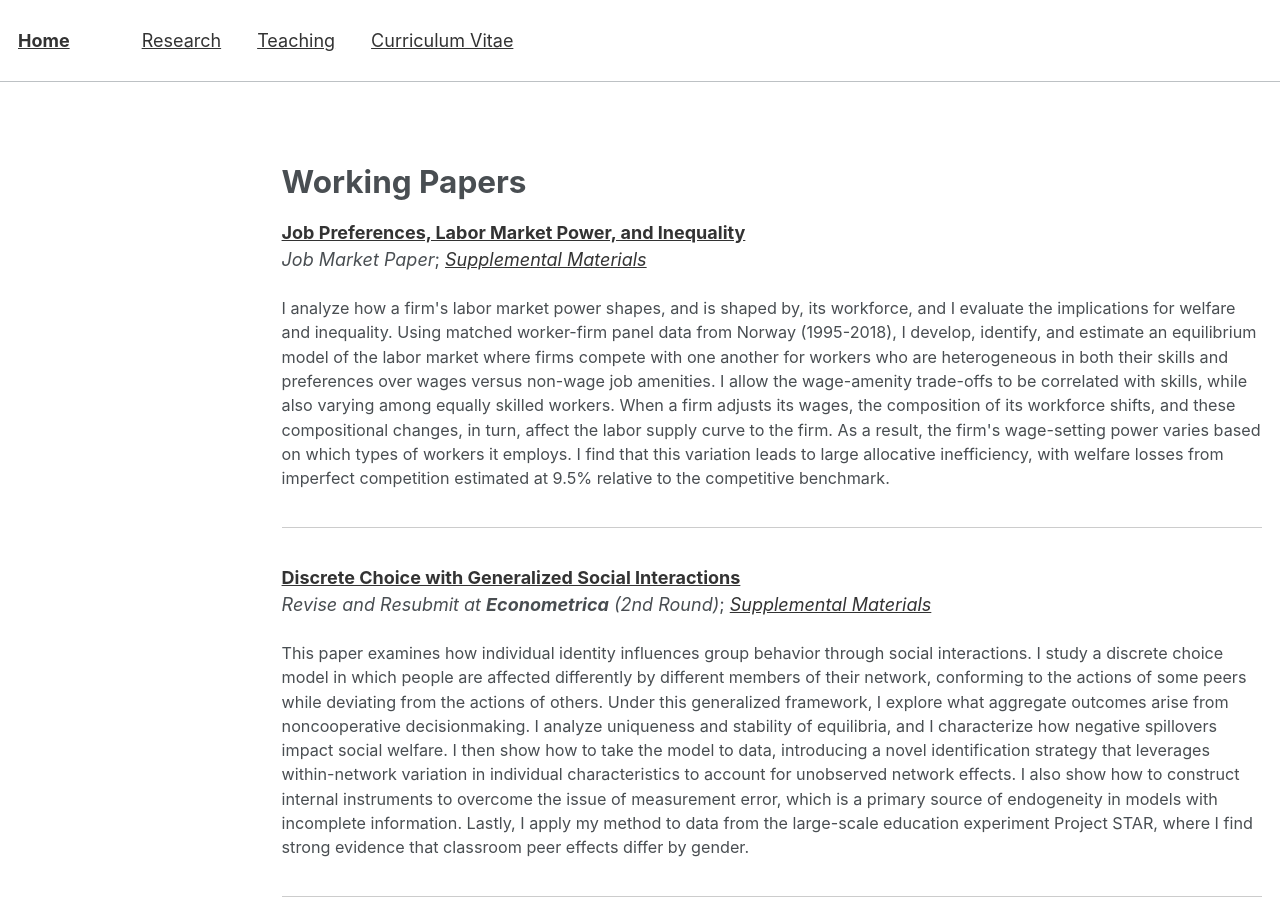
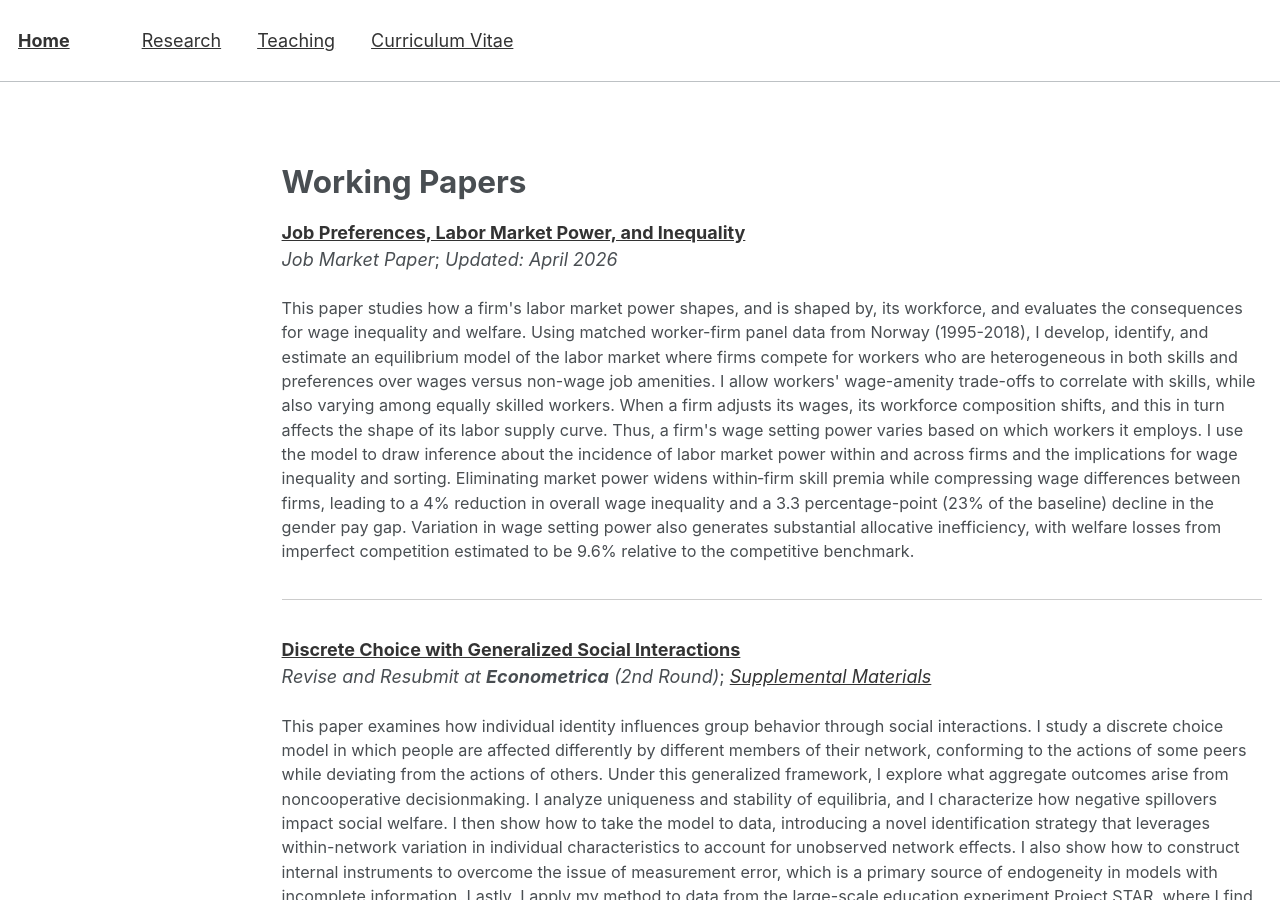
Before and after one commit to ovolpe/ovolpe.github.io, a Jekyll site: the page built from _pages/research.md, in a window 1280 px wide and 900 px high. Built offline with Jekyll 4.4.1, drawn with Linux system fonts in a browser that asks for light colours.

Commit message:
Update research.md

```diff
--- a/_pages/research.md
+++ b/_pages/research.md
@@ -9,10 +9,10 @@ author_profile: false
 ## <span style="font-size: 1.4em;">Working Papers</span>
 
 [**Job Preferences, Labor Market Power, and Inequality**](/files/jmp.pdf) <br>
-_Job Market Paper_; [*Supplemental Materials*](/files/jmp_supplement.pdf)<br>
+_Job Market Paper_; _Updated: April 2026_<br>
 
 <p style="font-size: 0.9em;">
-I analyze how a firm's labor market power shapes, and is shaped by, its workforce, and I evaluate the implications for welfare and inequality. Using matched worker-firm panel data from Norway (1995-2018), I develop, identify, and estimate an equilibrium model of the labor market where firms compete with one another for workers who are heterogeneous in both their skills and preferences over wages versus non-wage job amenities. I allow the wage-amenity trade-offs to be correlated with skills, while also varying among equally skilled workers. When a firm adjusts its wages, the composition of its workforce shifts, and these compositional changes, in turn, affect the labor supply curve to the firm. As a result, the firm's wage-setting power varies based on which types of workers it employs. I find that this variation leads to large allocative inefficiency, with welfare losses from imperfect competition estimated at 9.5% relative to the competitive benchmark.
+This paper studies how a firm's labor market power shapes, and is shaped by, its workforce, and evaluates the consequences for wage inequality and welfare. Using matched worker-firm panel data from Norway (1995-2018), I develop, identify, and estimate an equilibrium model of the labor market where firms compete for workers who are heterogeneous in both skills and preferences over wages versus non-wage job amenities. I allow workers' wage-amenity trade-offs to correlate with skills, while also varying among equally skilled workers. When a firm adjusts its wages, its workforce composition shifts, and this in turn affects the shape of its labor supply curve. Thus, a firm's wage setting power varies based on which workers it employs. I use the model to draw inference about the incidence of labor market power within and across firms and the implications for wage inequality and sorting. Eliminating market power widens within‑firm skill premia while compressing wage differences between firms, leading to a 4% reduction in overall wage inequality and a 3.3 percentage-point (23% of the baseline) decline in the gender pay gap. Variation in wage setting power also generates substantial allocative inefficiency, with welfare losses from imperfect competition estimated to be 9.6% relative to the competitive benchmark.
 </p>
 
 <hr style="margin: 2em 0; border: none; border-top: 1px solid #ccc;">
```
